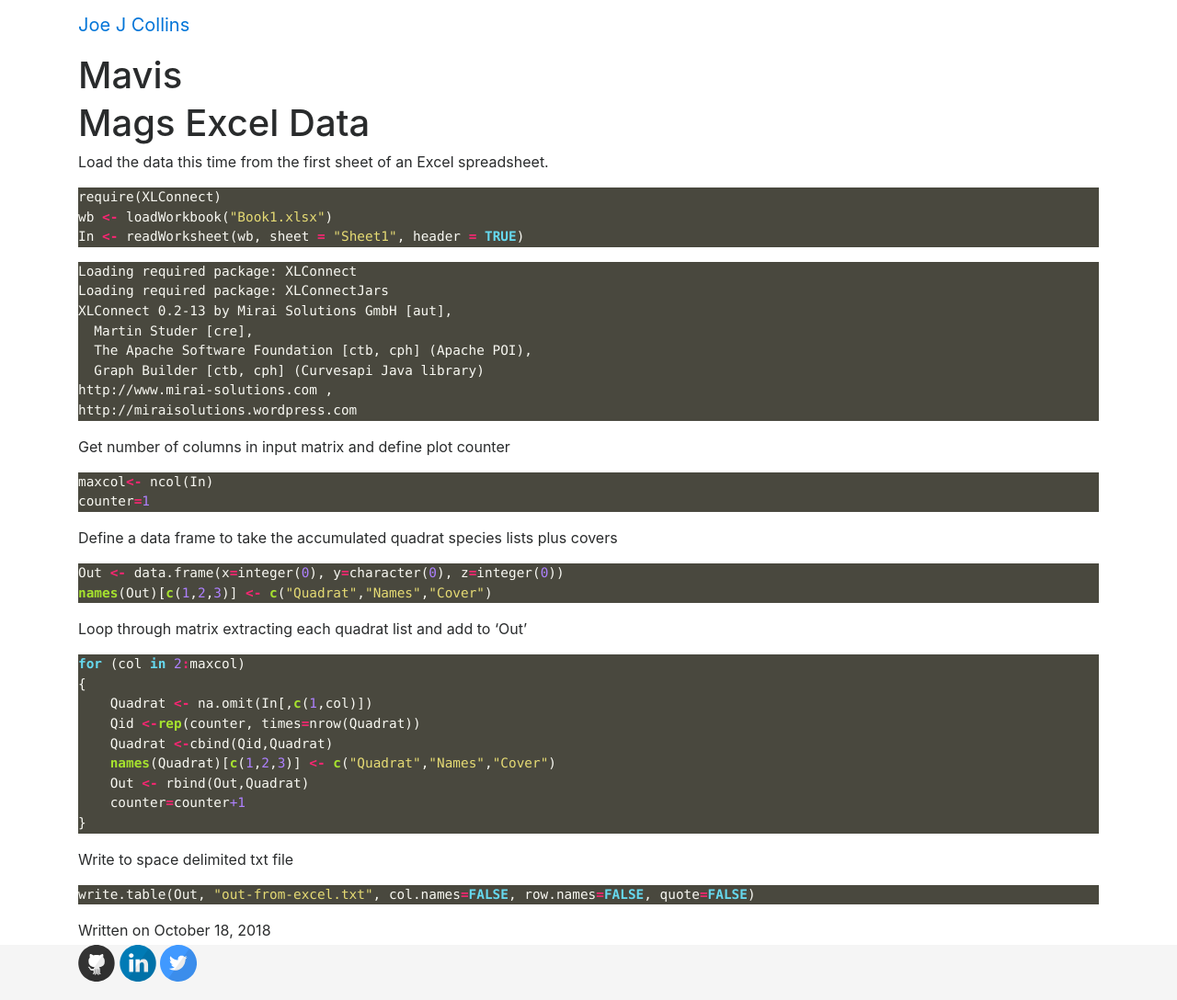
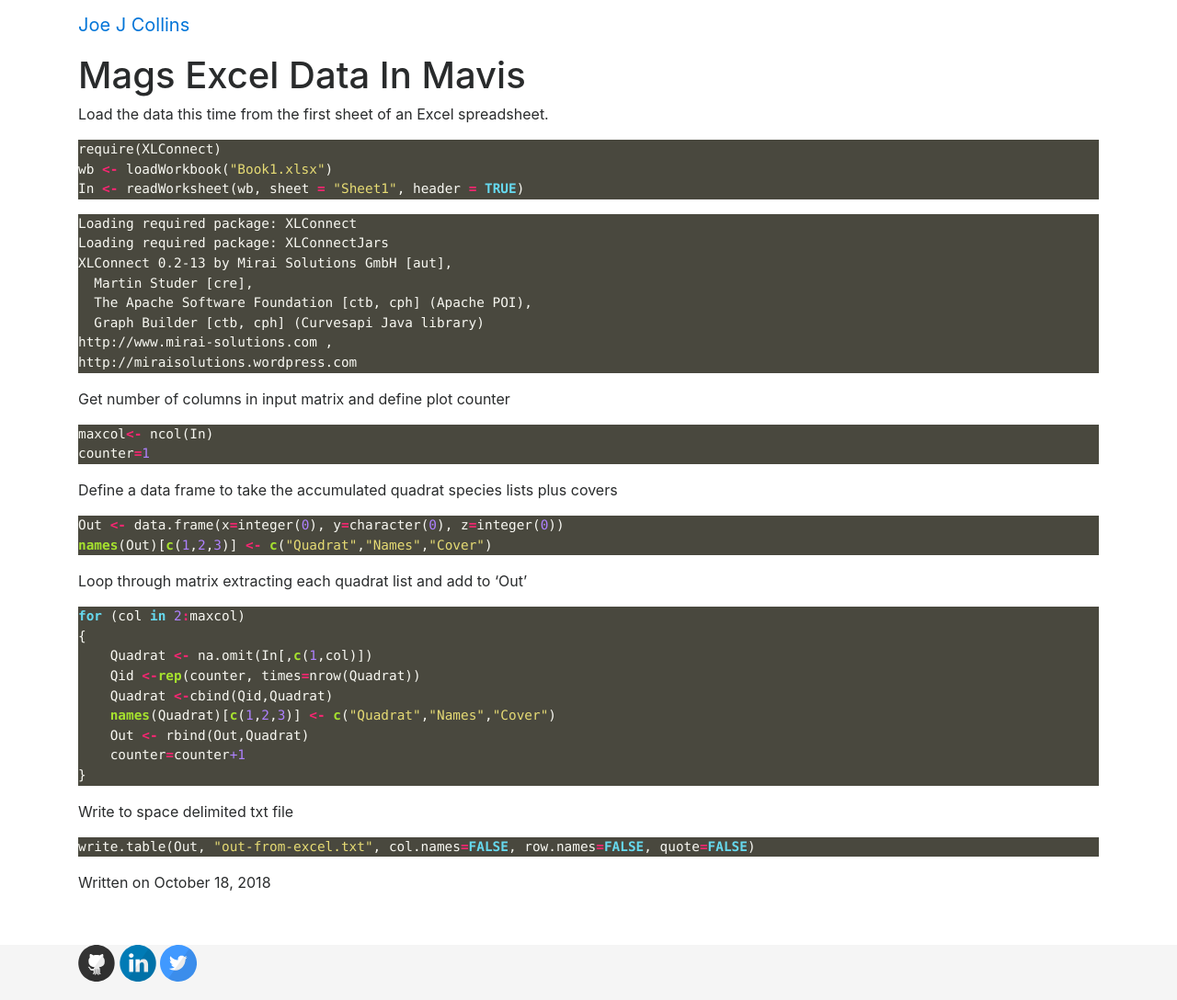
Before and after one commit to joejcollins/joejcollins.github.io, a Jekyll site: the page built from _posts/2018-10-18-mags-excel-data-in-mavis.md, in a window 1280 px wide and 1088 px high. Shown: the whole window at 92% size. Built offline with Jekyll 4.4.1, drawn with Linux system fonts in a browser that asks for light colours; nearby versions of some CDN libraries; our own code applies the rules of GitHub Pages for plain Markdown files; part of the change alters nothing that is shown.

````diff
--- a/_posts/2018-10-18-mavis.md
+++ b/_posts/2018-10-18-mags-excel-data-in-mavis.md
@@ -1,4 +1,6 @@
-# Mags Excel Data
+---
+layout: post
+---
 Load the data this time from the first sheet of an Excel spreadsheet.
 
 ```R
````
